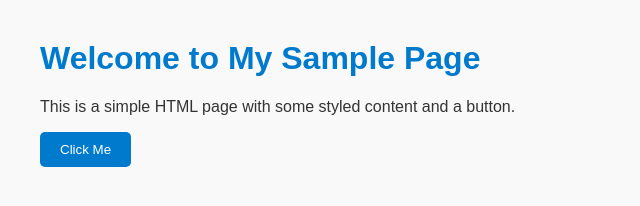
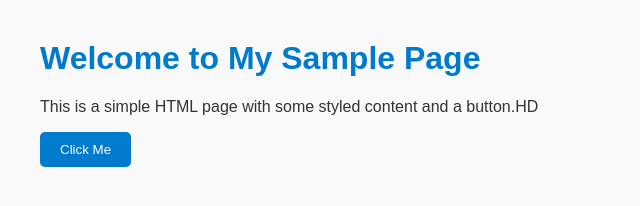
Before and after one commit to HasanDibas1/staticApp, a plain HTML site: page index.html in a window 1280 px wide. Shown: the full height of the page, 0-640 px from the left. Drawn offline with Linux system fonts and the light colour scheme.

Commit message:
Update index.html

```diff
--- a/index.html
+++ b/index.html
@@ -29,7 +29,7 @@
 <body>
 
     <h1>Welcome to My Sample Page</h1>
-    <p>This is a simple HTML page with some styled content and a button.</p>
+    <p>This is a simple HTML page with some styled content and a button.HD</p>
 
     <button onclick="alert('Button clicked!')">Click Me</button>
 
```
